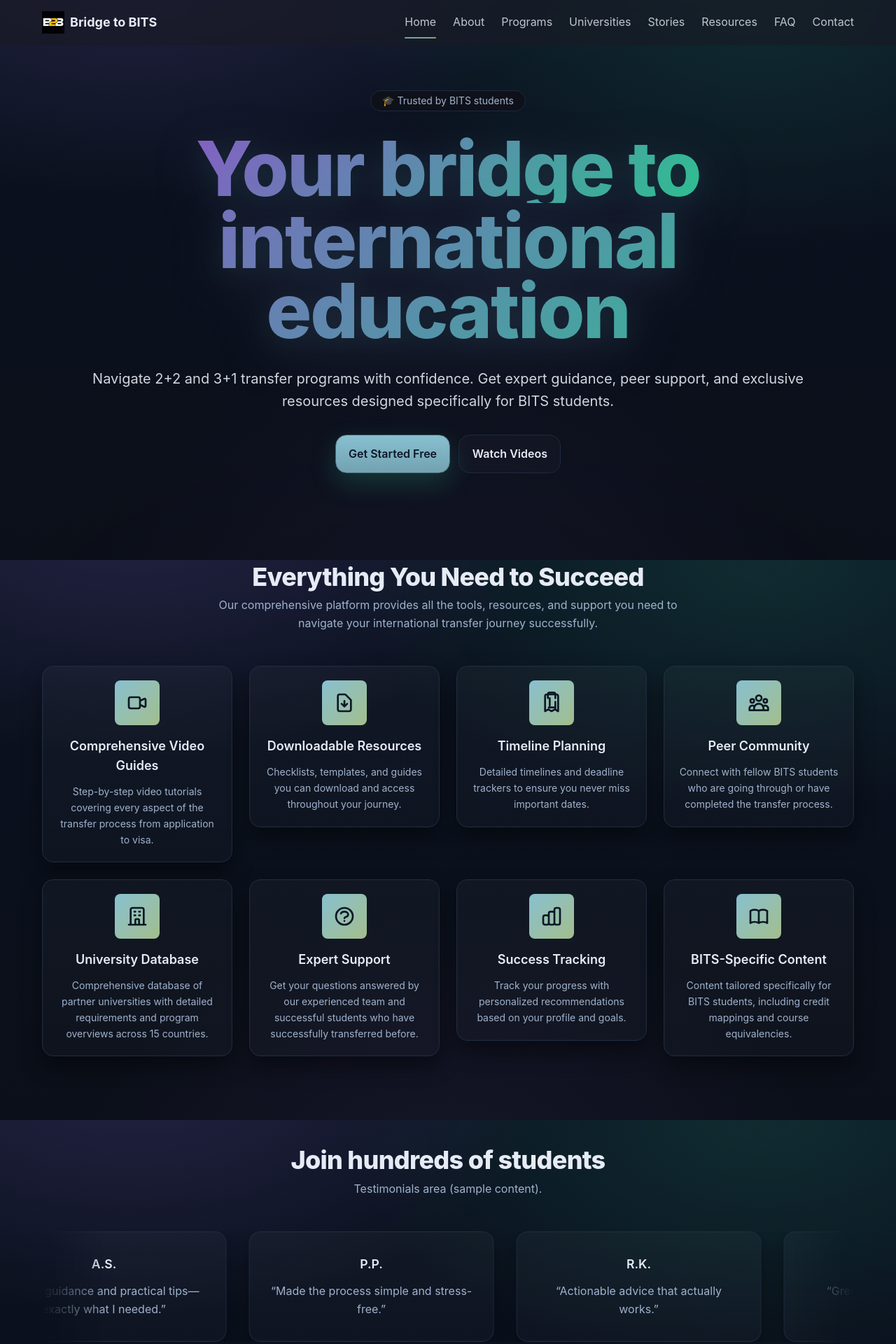
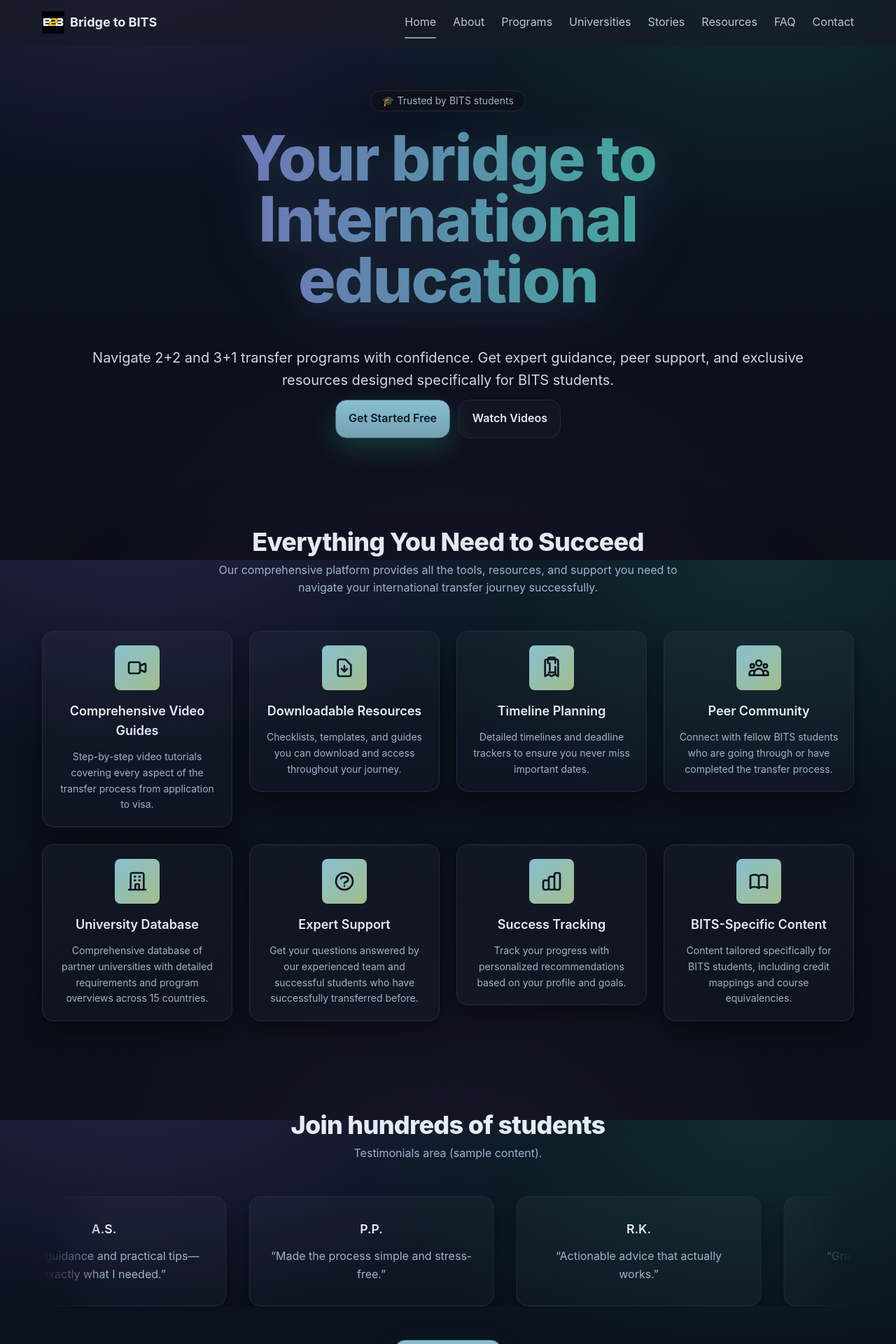
Before and after one commit to AnirudhSKrishnan/bridgetobits, a Next.js app: page / in a window 1280 px wide. Shown: the top 1920 px of the page at 70% size. Built offline with nearby package versions, Linux system fonts and the light colour scheme.

Commit message:
fix: make deadlines type-safe and normalize data

```diff
--- a/app/globals.css
+++ b/app/globals.css
@@ -340,7 +340,7 @@
   font-weight: 800;
   letter-spacing: -0.02em;
   line-height: 0.92;
-  font-size: clamp(36px, 9vw, 108px);
+  font-size: clamp(48px, 8vw, 120px);
   background: linear-gradient(135deg, #8360c3 0%, #2ebf91 100%);
   -webkit-background-clip: text;
   background-clip: text;
@@ -351,7 +351,8 @@
 
 .heroClip{
   display: block;
-  width: min(1200px, 92vw);
+  width: 100%;
+  max-width: 1200px;
   height: auto;
   margin-inline: auto;
   /* soft colored glow so it blends with the scene */
@@ -364,7 +365,7 @@
   font-weight: 800;
   letter-spacing: -0.02em;
   line-height: .92;
-  font-size: clamp(56px, 9vw, 160px);
+  font-size: clamp(60px, 9.6vw, 168px);
 }
 
 /* Keep legacy hero text classes available (if any) */
@@ -374,7 +375,7 @@
   margin: 0;
 }
 .hero-sub{
-  max-width: 1050px; margin: .5rem auto 0; color: var(--tn-text);
+  max-width: 1050px; margin: 0 auto 0; color: var(--tn-text);
   opacity: .9; font-size: clamp(16px, 1.8vw, 20px);
 }
 
@@ -391,7 +392,7 @@
   animation: marquee 40s linear infinite;
 }
 .testimonial-card{
-  min-width: 260px;
+  min-width: 300px;
   max-width: 350px;
   flex-shrink: 0;
   padding: 2rem 1.75rem;
@@ -424,14 +425,6 @@
 .mb-large { margin-bottom: clamp(1.5rem, 3vw, 2rem); }
 .mt-large { margin-top: clamp(1.5rem, 3vw, 2rem); }
 .py-section { padding-top: clamp(2.5rem, 5vw, 4rem); padding-bottom: clamp(2.5rem, 5vw, 4rem); }
-
-/* Mobile-first grid helpers */
-.grid-1-sm-2 { display: grid; grid-template-columns: 1fr; gap: 1rem; }
-@media (min-width: 640px){ .grid-1-sm-2 { grid-template-columns: repeat(2, minmax(0, 1fr)); }}
-@media (min-width: 768px){ .md\:container-pad { padding-inline: 1.25rem; }}
-
-/* Make container padding a bit larger on very small screens for breathing room */
-@media (max-width: 380px){ .container { padding-inline: 1rem; }}
 
 /* Program cards specific styling */
 .program-badge {
--- a/app/page.tsx
+++ b/app/page.tsx
@@ -17,7 +17,7 @@
     <div>
       {/* HERO */}
       <Section className="relative">
-        <div className="text-center space-y-8">
+        <div className="text-center space-y-2 md:space-y-3">
           <div
             className="inline-flex items-center gap-2 rounded-full px-4 py-1 text-sm"
             style={{ border: "1px solid var(--tn-border)", background: "#0f111a", color: "var(--tn-muted)" }}
@@ -26,13 +26,67 @@
           </div>
 
           {/* SEO/AT-friendly real heading (hidden visually) */}
-          <h1 className="sr-only">Your bridge to international education</h1>
+          <h1 className="sr-only">Your bridge to International education</h1>
 
-          {/* Simple gradient text headline */}
-          <div className="hero-gradient-text">
-            <span>Your bridge to</span>
-            <span>international education</span>
-          </div>
+          {/* Gradient-only ripple headline using clipPath */}
+          <svg
+            className="heroClip"
+            viewBox="0 0 1600 430"
+            role="img"
+            aria-hidden="true"
+            preserveAspectRatio="xMidYMid meet"
+          >
+            <defs>
+              {/* flowing light-blue gradient */}
+              <linearGradient id="heroGrad" x1="0%" y1="0%" x2="100%" y2="0%">
+                <stop offset="0%" stopColor="#8360c3" />
+                <stop offset="100%" stopColor="#2ebf91" />
+                <animateTransform
+                  attributeName="gradientTransform"
+                  type="translate"
+                  values="-1 0; 1 0; -1 0"
+                  dur="6s"
+                  repeatCount="indefinite"
+                />
+              </linearGradient>
+
+              {/* Water ripple filter */}
+              <filter id="hero-water" x="0%" y="0%" width="100%" height="100%">
+                <feTurbulence baseFrequency="0.02 0.06" numOctaves="3" result="noise">
+                  <animate attributeName="baseFrequency" values="0.018 0.05;0.028 0.08;0.018 0.05" dur="4s" repeatCount="indefinite" />
+                </feTurbulence>
+                <feDisplacementMap in="SourceGraphic" in2="noise" scale="10">
+                  <animate attributeName="scale" values="9;12;9" dur="5s" repeatCount="indefinite" />
+                </feDisplacementMap>
+              </filter>
+
+              {/* IMPORTANT: user space units so text coords match the viewBox */}
+              <clipPath id="heroClipPath" clipPathUnits="userSpaceOnUse">
+                <text
+                  x="50%"
+                  y="120"
+                  textAnchor="middle"
+                  className="heroClip__text"
+                >
+                  Your bridge to
+                  <tspan x="50%" y="240">International</tspan>
+                  <tspan x="50%" y="360">education</tspan>
+                </text>
+              </clipPath>
+            </defs>
+
+            {/* Apply ripple to the gradient rect; clip it with the text shape */}
+            <g clipPath="url(#heroClipPath)">
+              <rect
+                x="0"
+                y="0"
+                width="1600"
+                height="430"
+                fill="url(#heroGrad)"
+                filter="url(#hero-water)"
+              />
+            </g>
+          </svg>
 
           <p className="hero-sub">
             Navigate 2+2 and 3+1 transfer programs with confidence. Get expert guidance,
@@ -60,7 +114,7 @@
           </Reveal>
         </div>
 
-  <div className="grid grid-cols-1 md:grid-cols-2 lg:grid-cols-4 gap-6">
+        <div className="grid md:grid-cols-2 lg:grid-cols-4 gap-6">
           {[
             {
               icon: (
--- a/app/universities/page.tsx
+++ b/app/universities/page.tsx
@@ -56,7 +56,7 @@
         </div>
 
         {/* controls */}
-  <div className="grid grid-cols-1 sm:grid-cols-3 gap-3 items-center">
+        <div className="grid grid-cols-2 sm:grid-cols-3 gap-3 items-center">
           <select
             className="input"
             value={country}
@@ -100,7 +100,7 @@
           No matches. Try clearing filters.
         </div>
       ) : (
-  <div className="grid grid-cols-1 md:grid-cols-2 lg:grid-cols-3 gap-6 mt-8">
+        <div className="grid md:grid-cols-2 lg:grid-cols-3 gap-6 mt-8">
           {filtered.map((u) => (
             <UniCard key={`${u.name}-${u.country}`} uni={u} />
           ))}
--- a/components/footer.tsx
+++ b/components/footer.tsx
@@ -6,7 +6,7 @@
       <div className="container py-10 grid gap-6 md:grid-cols-3">
         <div>
           <div className="font-bold text-lg" style={{ color: "var(--tn-text)" }}>BITS-AC</div>
-          <p className="muted mt-2">Tokyo Night theme with yellow accents.</p>
+          <p className="muted mt-2"> Bridge to Bits</p>
         </div>
         <div>
           <div className="font-semibold mb-2" style={{ color: "var(--tn-text)" }}>Pages</div>
@@ -21,11 +21,9 @@
           </ul>
         </div>
         <div>
-          <div className="font-semibold mb-2" style={{ color: "var(--tn-text)" }}>Built with</div>
+          <div className="font-semibold mb-2" style={{ color: "var(--tn-text)" }}>Built by Bitsians for Bitsians</div>
           <ul className="space-y-1 text-sm" style={{ color: "var(--tn-muted)" }}>
-            <li>Next.js + App Router</li>
-            <li>Tailwind CSS</li>
-            <li>Deployed on Vercel</li>
+
           </ul>
         </div>
       </div>
--- a/components/uni-card.tsx
+++ b/components/uni-card.tsx
@@ -119,8 +119,8 @@
         </div>
       </div>
 
-  {/* Requirements and Deadlines Grid */}
-  <div className="grid grid-cols-1 sm:grid-cols-2 gap-4 mb-6">
+      {/* Requirements and Deadlines Grid */}
+      <div className="grid grid-cols-2 gap-4 mb-6">
         {/* Requirements */}
         <div>
           <h4 className="font-semibold text-sm mb-2" style={{ color: "var(--tn-text)" }}>
```
